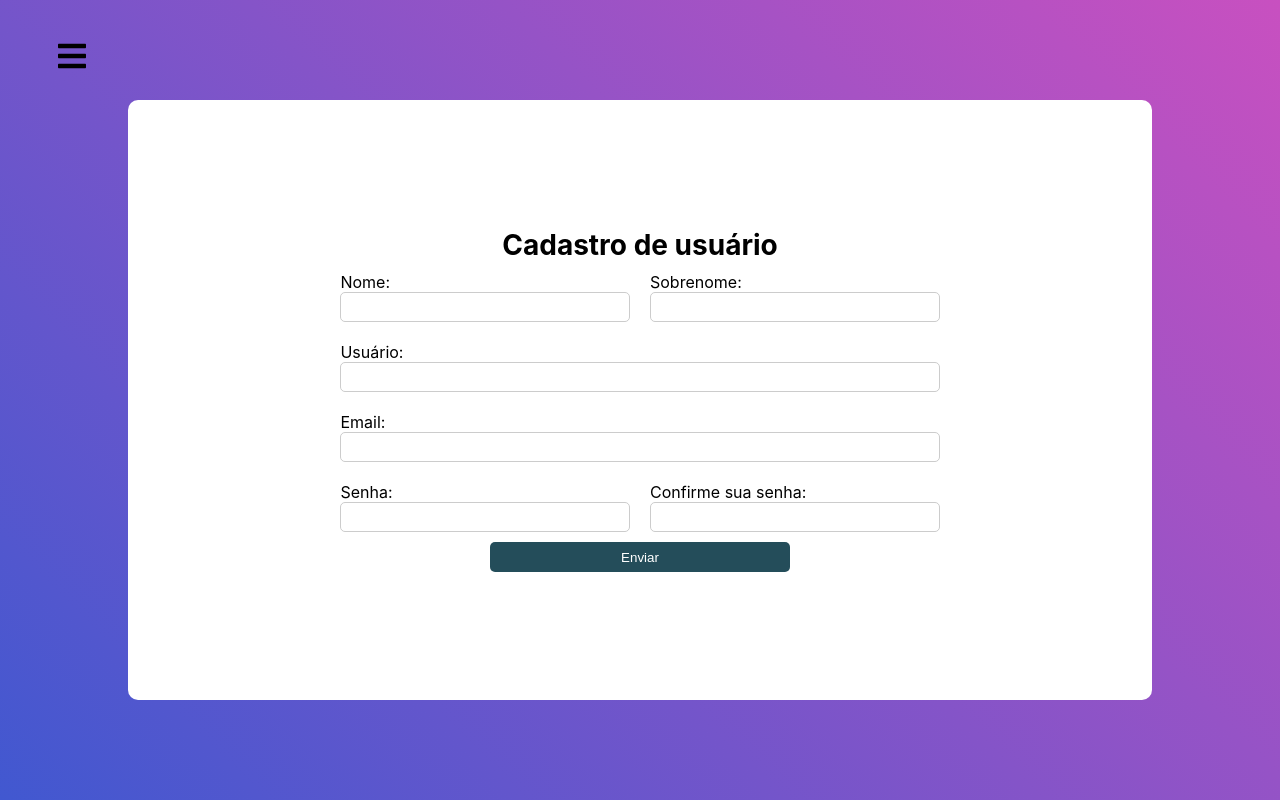
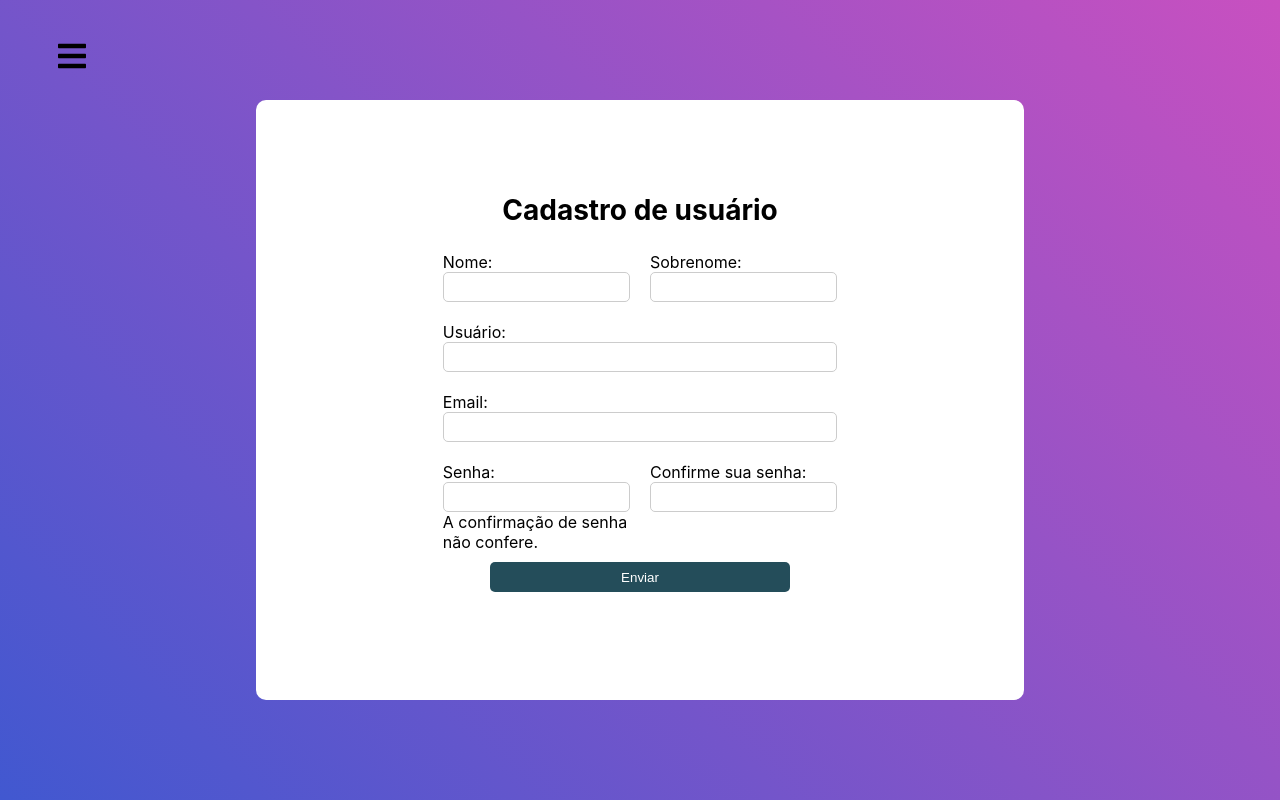
Before and after one commit to Andreypanegallito/cadastroNode, a React (Create React App) app in the folder client/: page /cadastro in a window 1280 px wide. Built offline with nearby package versions, Linux system fonts and the light colour scheme.

Commit message:
Validação senha e confirmação de senha

```diff
--- a/client/src/pages/cadastro/cadastro.scss
+++ b/client/src/pages/cadastro/cadastro.scss
@@ -13,7 +13,7 @@
 
   .containerCadUsu {
     height: 75%;
-    width: 80%;
+    width: 60%;
     min-height: 300px;
     background-color: #fff;
     border-radius: 10px;
--- a/client/src/pages/cadastro/components/cadastroUsuario.scss
+++ b/client/src/pages/cadastro/components/cadastroUsuario.scss
@@ -2,7 +2,7 @@
   display: flex;
   flex-wrap: wrap;
   width: 80%;
-  margin: auto;
+  margin: 15px auto;
 
   .itens-form {
     display: flex;
--- a/client/src/pages/cadastro/components/index.tsx
+++ b/client/src/pages/cadastro/components/index.tsx
@@ -27,6 +27,7 @@ const CadastroUsuario: React.FC = () => {
   });
   const [isPasswordVisible, setPasswordVisible] = useState(false)
   const [isConfPasswordVisible, setConfPasswordVisible] = useState(false);
+  const [isPasswordEquals, setPasswordEquals] = useState(false);
   const navigate = useNavigate();
 
   const handleChange = (e: React.ChangeEvent<HTMLInputElement>) => {
@@ -41,6 +42,8 @@ const CadastroUsuario: React.FC = () => {
     } else {
       e.target.classList.remove('error');
     }
+
+    console.log(e.target);
 
 
     setFormData((prevData) => ({
@@ -71,12 +74,10 @@ const CadastroUsuario: React.FC = () => {
     const password = document.getElementById("password") as HTMLInputElement;
     const confpassword = document.getElementById("confpassword") as HTMLInputElement;
 
-    if (password.value === confpassword.value) {
-      return true
-    }
-    else {
-      return false;
-    }
+    // console.log(password.value === confpassword.value)
+    setPasswordEquals(password.value === confpassword.value);
+
+    return (password.value === confpassword.value);
   };
 
   const handleSubmit = async (e: React.FormEvent) => {
@@ -184,17 +185,11 @@ const CadastroUsuario: React.FC = () => {
           id="password"
           name="password"
           value={formData.password}
-          onChange={handleChange}
+          onChange={(e) => { handleChange(e); validatePassword() }}
           // onFocus={() => { activateViewButtonPassword("viewPassword") }}
           className='senha'
         />
-        {/* <button
-          type='button'
-          className='viewPassword'
-          id='viewPassword'
-          onClick={() => { togglePasswordVisibility("password") }}>
-          {isPasswordVisible ? <AiOutlineEyeInvisible /> : <AiOutlineEye />}
-        </button> */}
+        {isPasswordEquals ? <div className='passwordCorrect'>A confirmação de senha confere.</div> : <div className='passwordWrong'>A confirmação de senha não confere.</div>}
       </div>
       <div className='itens-form half'>
         <label htmlFor="confpassword">Confirme sua senha:</label>
@@ -203,17 +198,10 @@ const CadastroUsuario: React.FC = () => {
           id="confpassword"
           name="confpassword"
           value={formData.confpassword}
-          onChange={handleChange}
+          onChange={(e) => { handleChange(e); validatePassword() }}
           // onFocus={() => { activateViewButtonPassword("viewConfPassword") }}
           className='senha'
         />
-        {/* <button
-          type='button'
-          className='viewPassword'
-          id='viewConfPassword'
-          onClick={() => { togglePasswordVisibility("confpassword") }}>
-          {isConfPasswordVisible ? <AiOutlineEyeInvisible /> : <AiOutlineEye />}
-        </button> */}
       </div>
       <button type="button" className='btn-enviar' onClick={handleSubmit}>Enviar</button>
     </form>
```
